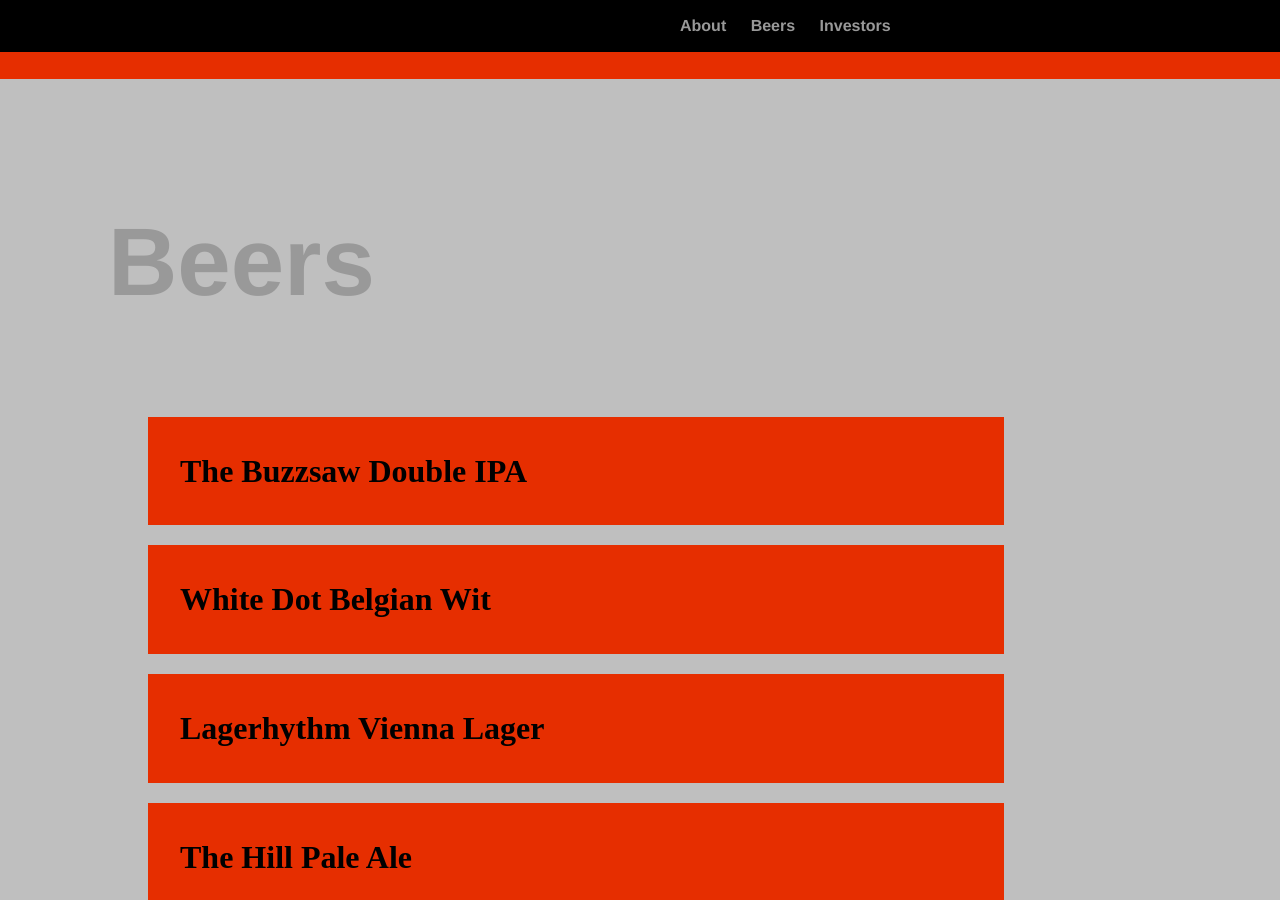
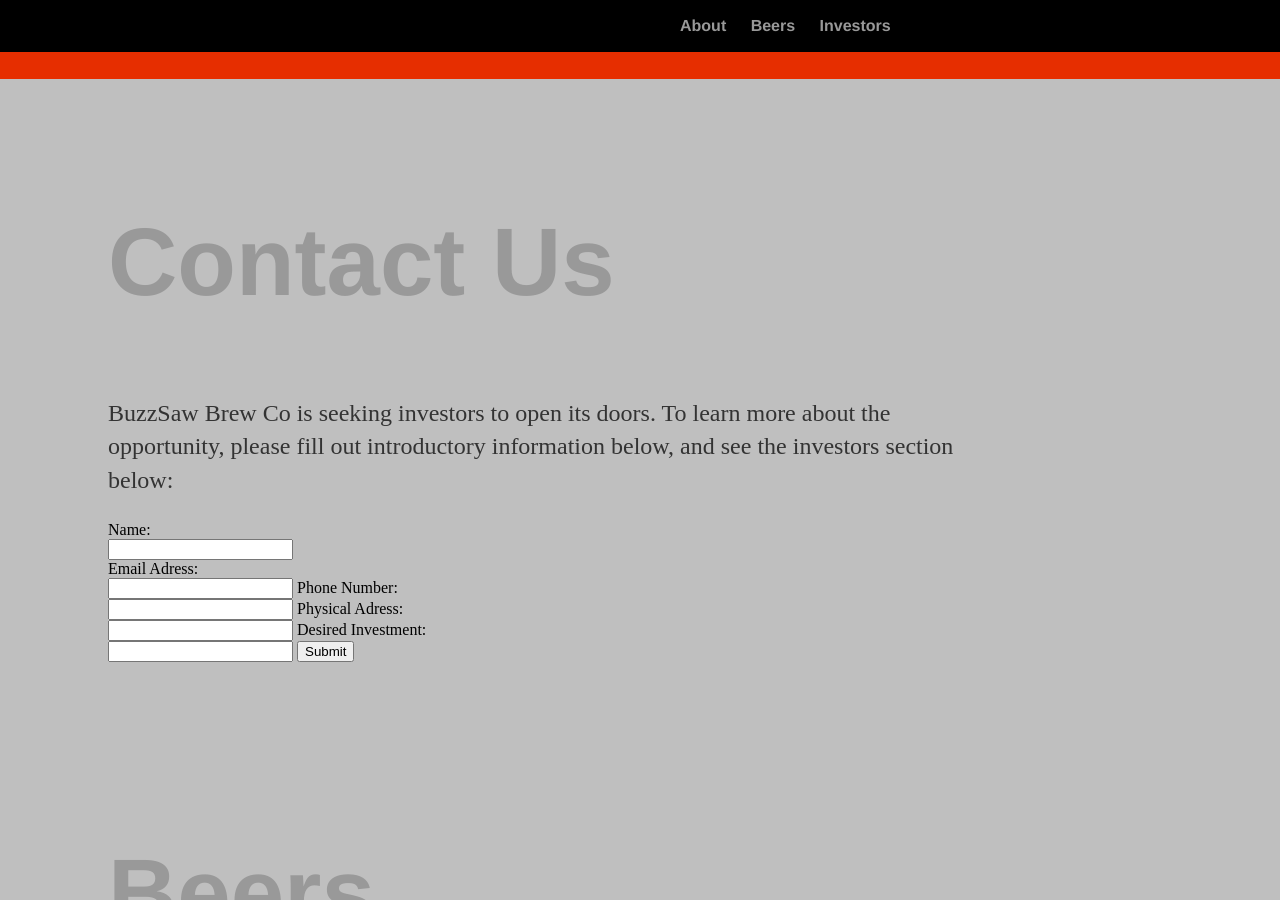
Before and after one commit to arquinn/arquinn.github.io, a Jekyll site: the page built from test.html, in a window 1280 px wide and 900 px high, scrolled down 1009 px. Built offline with Jekyll 4.4.1, drawn with Linux system fonts in a browser that asks for light colours; nearby versions of some CDN libraries.

Commit message:
Update test.html

```diff
--- a/test.html
+++ b/test.html
@@ -8,6 +8,27 @@
         <p class="text-faded">Buzzsaw \ˈbəz ˈsȯ\: A microbrewery striving for perfection through craft. Born from the minds of three college friends and teammates who wanted to make something simple, bold and different. It offers a line of beers that are both unique and familiar. Craftsmanship ensures every beer is true to the nature of its pure ingredients, while still surfacing new profiles and combinations that are pleasantly out of the ordinary.</p>
         <p class="emph">Buzzsaw Brew Co.: Enjoy the Craft.</p>
       <p class="text-faded">We at Buzzsaw Brew Co utilize both traditional and innovative methods to turn nature's best ingredients into some of the greatest beers you will ever have. Our brews are the fruit of a labor of love, of countless hours of research, and of the experiences we've had who make us who we are. Buzzsaw Brew Co teases out all of our senses, taking us back to simpler times while creating new experiences to shape what we all are. The Buzzsaw Tap Room will be a place where drinking a beer with your friends is more than just a pastime—it is an experience to be cherished and shared. We are a community-oriented, and as such we seek to build relationships giving back to the people who help us do what we love. We believe in making the world a better place through making good beer, and our brewing team has wholeheartedly embraced this never-ending journey for the perfect brew. We hope you join us along the way. </p>
+
+  </div>
+</section>
+
+<section class="bg-primary" id="Contact">
+    <div class="blurb">
+        <h2 class="section-heading">Contact Us</h2>
+        <p>BuzzSaw Brew Co is seeking investors to open its doors. To learn more about the opportunity, please fill out introductory information below, and see the investors section below:</p>
+ <form action="https://formspree.io/andrew@buzzsawbrewingco.com">
+  Name:<br>
+  <input type="text" name="name"><br>
+  Email Adress:<br>
+  <input type="text" name="email_address">
+  Phone Number:<br>
+  <input type="text" name="phone_number">
+  Physical Adress:<br>
+  <input type="text" name="address">
+  Desired Investment:<br>
+  <input type="text" name="desired_investment">
+  <input type="submit" value="Submit">
+</form>
 
   </div>
 </section>
```
